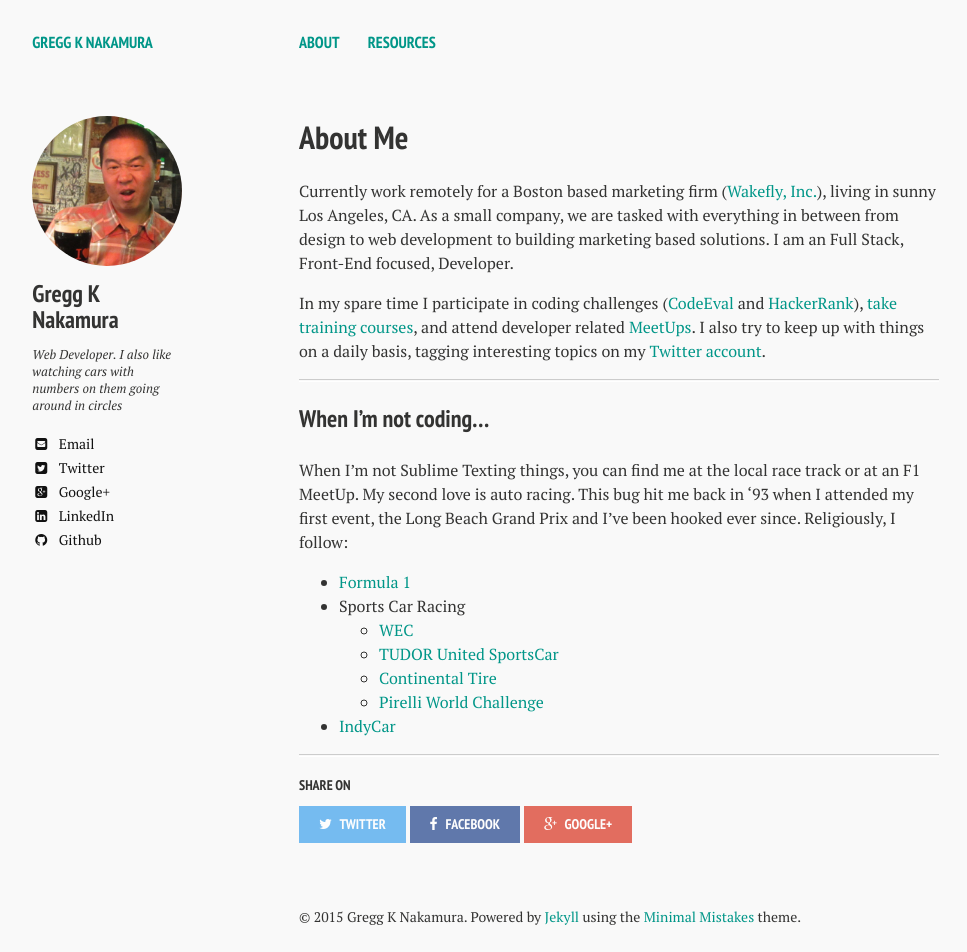
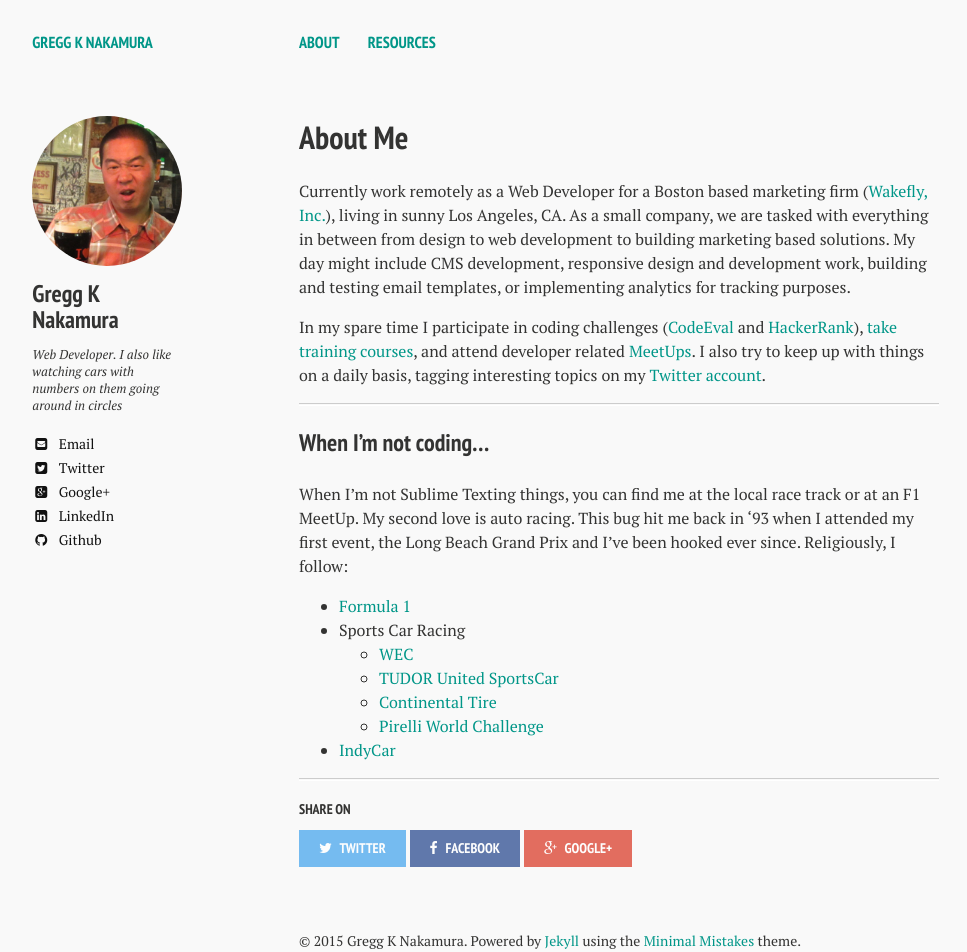
Before and after one commit to greggnakamura/greggnakamura.github.com, a Jekyll site: the page built from about/index.md, in a window 1280 px wide. Shown: the top 952 px of the page, without its empty margins (21-988 px from the left). Built offline with Jekyll 4.4.1, drawn with Linux system fonts in a browser that asks for light colours.

Commit message:
Updates description

```diff
--- a/about/index.md
+++ b/about/index.md
@@ -5,7 +5,7 @@
 comments: true
 ---
 
-Currently work remotely for a Boston based marketing firm ([Wakefly, Inc.](http://www.wakefly.com/)), living in sunny Los Angeles, CA. As a small company, we are tasked with everything in between from design to web development to building marketing based solutions. I am an Full Stack, Front-End focused, Developer.
+Currently work remotely as a Web Developer for a Boston based marketing firm ([Wakefly, Inc.](http://www.wakefly.com/)), living in sunny Los Angeles, CA. As a small company, we are tasked with everything in between from design to web development to building marketing based solutions. My day might include CMS development, responsive design and development work, building and testing email templates, or implementing analytics for tracking purposes.
 
 In my spare time I participate in coding challenges ([CodeEval](https://www.codeeval.com/) and [HackerRank](https://www.hackerrank.com/)), [take training courses](http://www.pluralsight.com/), and attend developer related [MeetUps](http://www.meetup.com/find/events/?allMeetups=false&keywords=web+development&radius=50&userFreeform=Los+Angeles%2C+CA&mcId=z90001&mcName=Los+Angeles%2C+CA&eventFilter=mysugg). I also try to keep up with things on a daily basis, tagging interesting topics on my [Twitter account](https://twitter.com/greggnakamura/favorites).
 
```
